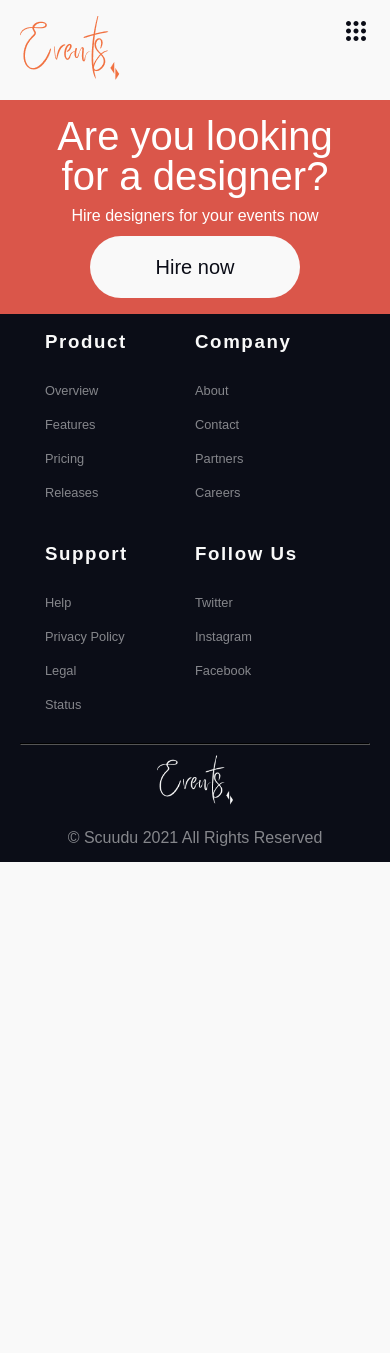
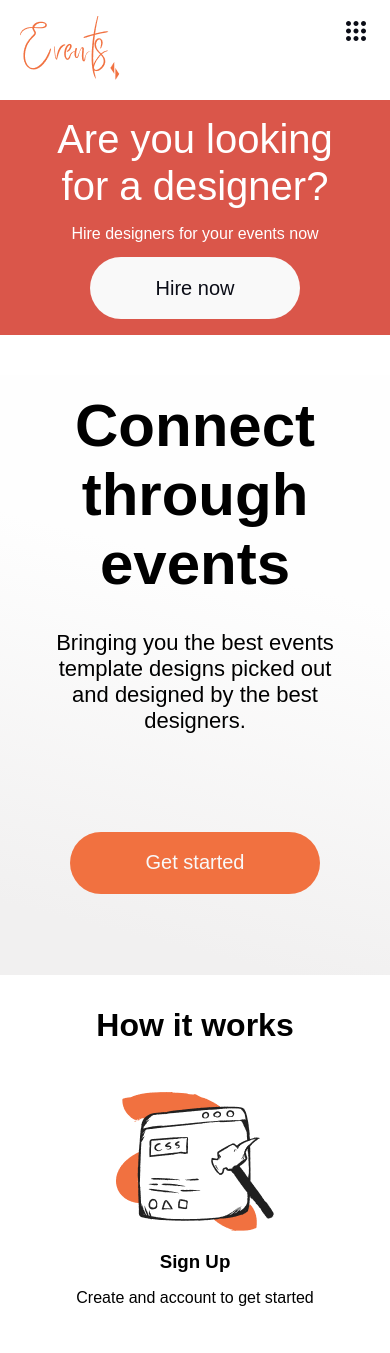
Before and after one commit to Kingscliq/Events, a React (Create React App) app: page / in a window 390 px wide. Shown: the top 1353 px of the page. Before the commit the page ends 862 px from the top, so only its background shows below. Built offline with nearby package versions, Linux system fonts and the light colour scheme; a web font is replaced by a local one.

Commit message:
landing page completed, 90% responsive.. added hover state for nav-bar items

```diff
--- a/src/App.js
+++ b/src/App.js
@@ -1,30 +1,13 @@
 /** @format */
 
 import "./App.css";
-import { HeaderWidget } from "./widgets/header-widget";
-import { Footer } from "./widgets/footer";
-import { NavBar } from "./widgets/nav-bar/";
-import { Button } from "./components/button";
-import { Login } from "./pages/auth/login";
-import { SignUp } from "./pages/auth/signup";
-import BrowseEvents from "./pages/app/browse-events";
-import EventPreview from "./pages/app/browse-events/event-preview";
 import Routes from "./config/router";
 
 function App() {
 	return (
 		<div>
 			<div className="App">
-        <NavBar
-          firstItem={"Home"}
-          secondItem={"Events"}
-          profileLink={`www.yahoo.com`}
-          profile={"Profile"}
-          button={<Button text={"Sign In"} className="btn" />}
-        />
-        <HeaderWidget />
 				<Routes />
-        <Footer />
 			</div>
 		</div>
 	);
--- a/src/config/router.js
+++ b/src/config/router.js
@@ -2,6 +2,7 @@ import React from "react";
 import { BrowserRouter as Router, Switch, Link, Route } from "react-router-dom";
 import BrowseEvents from "../pages/app/browse-events";
 import EventPreview from "../pages/app/browse-events/event-preview";
+import { LandingPage } from "../pages/app/landing-page";
 import { Login } from "../pages/auth/login";
 import { SignUp } from "../pages/auth/signup";
 
@@ -13,6 +14,7 @@ const Routes = () => {
 				<Route exact path="/signup" component={SignUp} />
 				<Route exact path="/event-preview" component={EventPreview} />
 				<Route exact path="/browse-events" component={BrowseEvents} />
+				<Route exact path="/" component={LandingPage} />
 			</Switch>
 		</Router>
 	);
--- a/src/index.css
+++ b/src/index.css
@@ -22,7 +22,7 @@
 
 body {
 	font-family: "Google Sans", sans-serif;
-  background-color: var(--light);
+	background-color: #ffffff;
 }
 .container {
 	width: 90%;
--- a/src/pages/app/landing-page/index.jsx
+++ b/src/pages/app/landing-page/index.jsx
@@ -1,8 +1,141 @@
 import React from "react";
+import {
+	BrowseEvents,
+	CupLady,
+	GenerateLink,
+	HappyLadies,
+	HostEvents,
+	IndividualEdit,
+	People,
+	SignUpIcon,
+	SkySrapper,
+	SocialEvents,
+	SpeechLady,
+	TechEvents,
+	UploadTemplate,
+} from "../../../assets/images";
+import { Button } from "../../../components/button";
+import { HeaderWidget } from "../../../widgets/header-widget";
+import { Footer } from "../../../widgets/footer";
+import { NavBar } from "../../../widgets/nav-bar";
 import "./landing-page.css";
 
 const LandingPage = () => {
-	return <div></div>;
+	return (
+		<>
+			<NavBar
+				firstItem={"Home"}
+				secondItem={"Events"}
+				profileLink={`www.yahoo.com`}
+				profile={"Profile"}
+				button={<Button text={"Sign In"} className="btn" />}
+			/>
+			<HeaderWidget />
+			<main className="landing-page">
+				<section className="get-started">
+					<div className="container">
+						<div>
+							<h1>Connect through events</h1>
+							<p>Bringing you the best events template designs picked out and designed by the best designers.</p>
+							<Button text={"Get started"} className={"btn"} />
+						</div>
+						<div>
+							<img src={SkySrapper} alt="skyscraper" />
+						</div>
+					</div>
+				</section>
+				<section className="how-it-works">
+					<div className="container">
+						<h1> How it works </h1>
+						<div className="how-it-works-items">
+							<div className="sign-up">
+								<img src={SignUpIcon} alt="signup icon" />
+								<h3> Sign Up</h3>
+								<p> Create and account to get started </p>
+							</div>
+							<div className="upload-template">
+								<img src={UploadTemplate} alt="upload template" />
+								<h3> Upload Template </h3>
+								<p> Upload your confirmation image template </p>
+							</div>
+							<div className="generate-link">
+								<img src={GenerateLink} alt="generate link" />
+								<h3> Generate Link </h3>
+								<p> Generate link for guests to edit individualy </p>
+							</div>
+						</div>
+					</div>
+				</section>
+
+				<section className="key-features">
+					<div className="container">
+						<h1>Discover the key features</h1>
+						<div className="key-features-items">
+							<div className="host-events">
+								<img src={HostEvents} alt="host events" />
+								<h3> Host Events </h3>
+								<p> Do you have a lot of guests? Host an event and save time with confirmations. </p>
+							</div>
+							<div className="browse-events">
+								<img src={BrowseEvents} alt="browse events" />
+								<h3> Browse Events </h3>
+								<p> A Last minute occasion? Search for the best event templates from us </p>
+							</div>
+							<div className="individual-edit">
+								<img src={IndividualEdit} alt="browse events" />
+								<h3> Individual Edit </h3>
+								<p> Allow invited guests edit their names themselves by sharing a link to them </p>
+							</div>
+						</div>
+					</div>
+				</section>
+
+				<section className="our-categories">
+					<div className="container">
+						<div className="our-categories-images">
+							<div className="our-categories-images-div">
+								<div>
+									<img src={HappyLadies} alt="happy ladies" />
+								</div>
+								<div className="people">
+									<img src={People} alt="people" />
+								</div>
+							</div>
+							<div className="our-categories-images-div">
+								<div className="speech-lady">
+									<img src={SpeechLady} alt="speech lady" />
+								</div>
+								<div>
+									<img src={CupLady} alt="cup lady" />
+								</div>
+							</div>
+						</div>
+						<div className="our-categories-items">
+							<h1> Our Categories </h1>
+							<p className="our-categories-top-p">Browse through some of the best event templates available and designed by the best of designers.</p>
+							<div className="social-events-container">
+								<img src={SocialEvents} alt="social events" />
+								<div className="social-events-div">
+									<h3> Social events</h3>
+									<p> Explore the best social events templates. </p>
+								</div>
+							</div>
+							<div className="tech-events-container">
+								<img src={TechEvents} alt="tech events" />
+								<div className="tech-events-div">
+									<h3> Tech events</h3>
+									<p> Explore the best tech events templates. </p>
+								</div>
+							</div>
+
+							<Button text={"Browse Events"} className={"btn"} />
+						</div>
+					</div>
+				</section>
+			</main>
+			<Footer />
+		</>
+	);
 };
 
 export { LandingPage };
--- a/src/pages/app/landing-page/landing-page.css
+++ b/src/pages/app/landing-page/landing-page.css
@@ -0,0 +1,209 @@
+.get-started {
+	margin: 40px 0 20px 0;
+	position: relative;
+	background: linear-gradient(194.01deg, #fefefe 33.36%, #f1f0f0 89.64%);
+}
+
+.get-started .container {
+	display: flex;
+	justify-content: space-between;
+}
+
+.get-started .container div {
+	width: 48%;
+	height: 600px;
+}
+
+.get-started div:nth-child(1) {
+	display: flex;
+	flex-direction: column;
+	justify-content: center;
+}
+
+.get-started div:nth-child(1) h1 {
+	font-size: 60px;
+	margin: 1rem 0;
+}
+
+.get-started div:nth-child(1) p {
+	margin: 1rem 0;
+	font-size: 22px;
+}
+
+.get-started div:nth-child(1) .btn,
+.our-categories-items .btn {
+	color: var(--light);
+	background: var(--primary);
+	margin: 1rem 0;
+	width: 250px;
+}
+
+.get-started div:nth-child(2) {
+	position: absolute;
+	right: 0;
+	top: 0;
+	margin-right: -10px;
+	/* background: red; */
+}
+.get-started div:nth-child(2) img {
+	height: 600px;
+	width: 100%;
+	border-radius: 50%;
+}
+
+.how-it-works {
+	text-align: center;
+	margin: 20px 0;
+}
+
+.how-it-works h1,
+.key-features h1 {
+	text-align: center;
+	font-size: 40px;
+	margin: 4rem 0 6rem 0;
+}
+
+.how-it-works-items,
+.key-features-items {
+	display: flex;
+	flex-wrap: wrap;
+	justify-content: space-between;
+	margin: 1rem 0;
+}
+
+.how-it-works-items div,
+.key-features-items div {
+	width: 28%;
+}
+
+.how-it-works h3,
+.how-it-works p,
+.key-features h3,
+.key-features p {
+	margin: 1rem 0;
+}
+
+.our-categories {
+	margin: 4rem 0 2rem 0;
+}
+
+.our-categories .container {
+	display: flex;
+	justify-content: space-between;
+}
+
+.our-categories-images,
+.our-categories-items {
+	width: 48%;
+}
+
+.our-categories-images {
+	display: flex;
+	flex-wrap: wrap;
+}
+
+.our-categories-images .our-categories-images-div {
+	display: flex;
+	width: 100%;
+	justify-content: space-evenly;
+	margin: 10px 0;
+	flex-wrap: wrap;
+}
+.our-categories-images .our-categories-images-div .people {
+	align-self: flex-end;
+}
+
+.our-categories h1 {
+	font-size: 40px;
+	margin: 1rem 0;
+}
+
+.our-categories-items {
+	align-self: center;
+}
+
+.our-categories-items .our-categories-top-p {
+	margin: 1rem 0;
+}
+
+.our-categories-items .social-events-container,
+.our-categories-items .tech-events-container {
+	display: flex;
+	margin: 1.5rem 0;
+}
+
+.social-events-container img,
+.tech-events-container img {
+	margin: 0 16px;
+	width: 32px;
+	height: 32px;
+	align-self: center;
+}
+
+.social-events-container h3,
+.tech-events-container h3 {
+	margin-bottom: 0.6rem;
+}
+
+@media screen and (min-width: 621px) and (max-width: 768px) {
+	.get-started div:nth-child(2) img {
+		display: none;
+	}
+	.get-started .container {
+		display: block;
+	}
+	.get-started .container div {
+		width: 85%;
+		margin: auto;
+	}
+
+	.our-categories .container {
+		display: block;
+	}
+
+	.our-categories-images,
+	.our-categories-items {
+		width: 85%;
+		margin: auto;
+	}
+}
+
+@media screen and (min-width: 200px) and (max-width: 620px) {
+	.get-started div:nth-child(2) img {
+		display: none;
+	}
+
+	.get-started .container {
+		display: block;
+		text-align: center;
+	}
+	.get-started .container div {
+		width: 85%;
+		margin: auto;
+	}
+	.get-started div:nth-child(1) .btn {
+		margin: auto;
+	}
+
+	.how-it-works h1,
+	.key-features h1 {
+		font-size: 32px;
+		margin: 2rem 0;
+	}
+
+	.how-it-works-items div,
+	.key-features-items div {
+		width: 80%;
+		margin: 1rem auto;
+	}
+
+	.our-categories .container {
+		display: block;
+	}
+
+	.our-categories-images,
+	.our-categories-items {
+		width: 85%;
+		margin: auto;
+	}
+}
--- a/src/widgets/header-widget/header-widget.css
+++ b/src/widgets/header-widget/header-widget.css
@@ -1,5 +1,6 @@
 .main-header-widget {
 	background: #da564a;
+	margin: 20px 0;
 }
 
 .main-header-widget .container {
@@ -31,8 +32,11 @@
 }
 
 @media screen and (max-width: 768px) {
+	.main-header-widget {
+		margin: 0;
+	}
+
 	.main-header-widget .container {
-		line-height: 40px;
 		padding: 1rem;
 		justify-content: center;
 		text-align: center;
--- a/src/widgets/nav-bar/index.jsx
+++ b/src/widgets/nav-bar/index.jsx
@@ -29,8 +29,8 @@ const NavBar = ({
 		color: "#0b0d17",
 		display: "flex",
 		alignItems: "center",
-		fontSize: '16px',
-		marginBotton: '10px'
+		fontSize: "16px",
+		marginBotton: "10px",
 	};
 
 	return (
--- a/src/widgets/nav-bar/nav-bar.css
+++ b/src/widgets/nav-bar/nav-bar.css
@@ -29,14 +29,11 @@
 	display: flex;
 	margin-left: 2rem;
 	list-style-type: none;
+	transition-delay: 0.2s;
 }
-/* .nav-bar .container .desktop-menu li:hover,
+.nav-bar .container .desktop-menu li:hover,
 .nav-bar-items .nav-bar-menu-list li:hover {
-	color: var(--secondary);
-} */
-
-Link {
-  text-decoration: none;
+	border-bottom: 2px solid var(--primary);
 }
 
 .nav-bar-items .nav-bar-menu-list li span,
@@ -63,6 +60,7 @@ Link {
 		height: 100%;
 		transition: all 0.3s ease-in-out;
 		background: var(--light);
+		z-index: 1;
 	}
 
 	.hamburger-menu,
@@ -95,12 +93,12 @@ Link {
 		margin-bottom: 0.7rem;
 	}
 	.nav-bar-items .nav-bar-menu-list li:nth-child(1) {
-    transition-delay: 0.6s;
+		transition-delay: 0.2s;
 	}
 	.nav-bar-items .nav-bar-menu-list li:nth-child(2) {
-    transition-delay: 0.7s;
+		transition-delay: 0.2s;
 	}
 	.nav-bar-items .nav-bar-menu-list li:nth-child(3) {
-    transition-delay: 0.8s;
+		transition-delay: 0.2s;
 	}
 }
```
Also changed, not shown: src/assets/images/index.jsx (+18 -0 lines), src/assets/images/Image 1.png (deleted), src/assets/images/lady-with-cup.png (renamed from src/assets/images/Image 4.png). Lines whose indentation alone changed are shown as unchanged.
